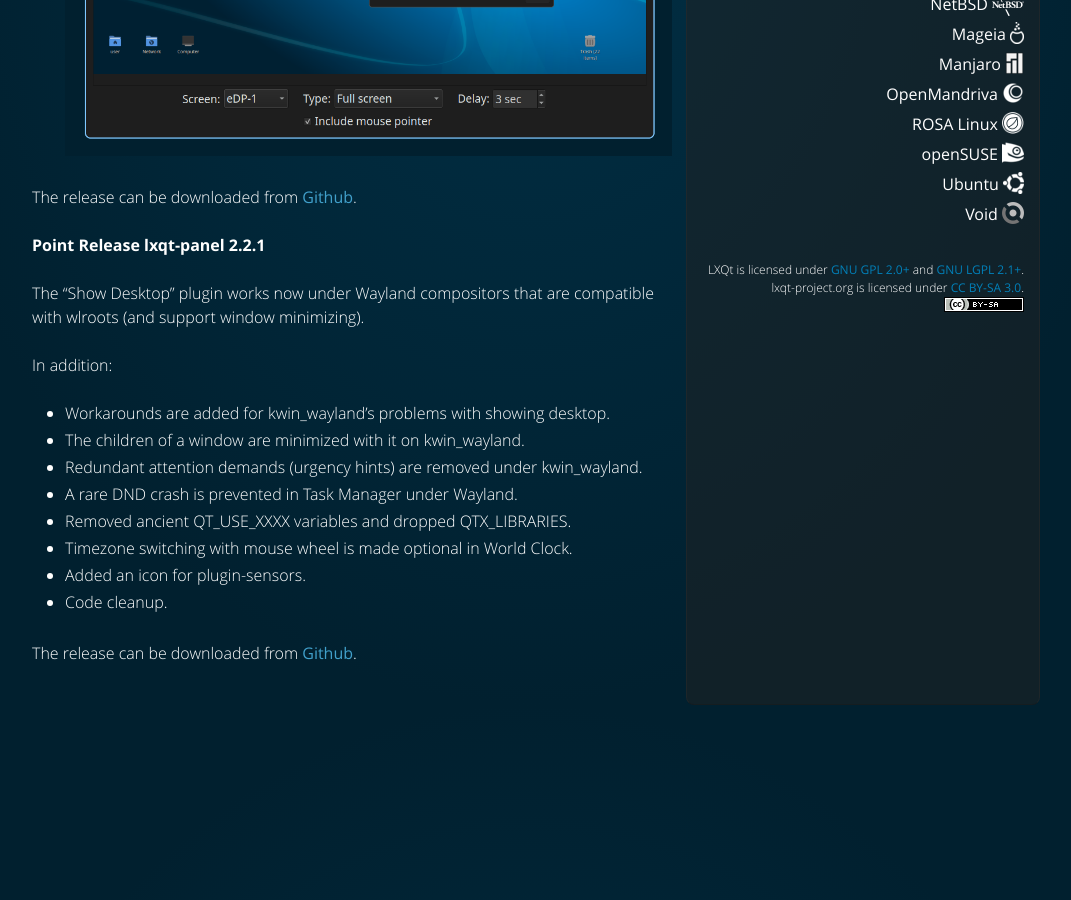
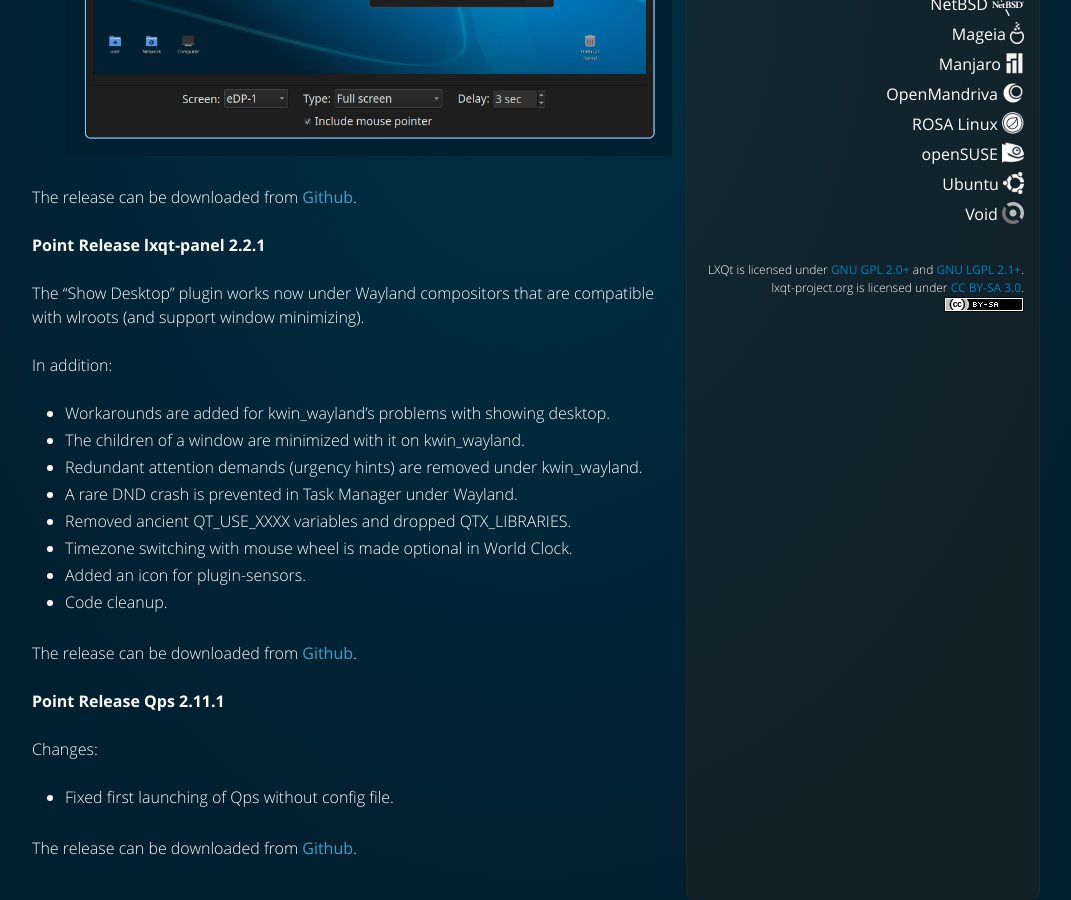
Before and after one commit to lxqt/lxqt.github.io, a Jekyll site: the page built from _posts/2025-05-17-screengrab_panel_pointrelease.md, in a window 1280 px wide and 900 px high, scrolled down 973 px. Shown: the whole window, without its empty margins (112-1183 px from the left). Built offline with Jekyll 4.4.1, drawn with Linux system fonts in a browser that asks for light colours; before the commit the page ends 1678 px from its top, so only the background shows below that; some of the changed text lies outside the part shown.

Commit message:
Added Qps point release

```diff
--- a/_posts/2025-05-17-screengrab_panel_pointrelease.md
+++ b/_posts/2025-05-17-screengrab_panel_pointrelease.md
@@ -1,8 +1,8 @@
 ---
 layout: post
-title: Release ScreenGrab 3.0 and lxqt-panel 2.2.1
-slug: screengrab-3-0-panel-2-2-1-release
-date: 2025-05-17 08:09
+title: Release ScreenGrab 3.0 and 2 point releases
+slug: screengrab-3-0-and-2-point-releases
+date: 2025-05-17 06:09
 promoted: true
 categories: release
 ---
@@ -44,3 +44,13 @@
 
 <br/>
 The release can be downloaded from [Github](https://github.com/lxqt/lxqt-panel/releases).
+
+
+**Point Release Qps 2.11.1**
+
+Changes:
+
+ * Fixed first launching of Qps without config file.
+
+<br/>
+The release can be downloaded from [Github](https://github.com/lxqt/qps/releases).
```
